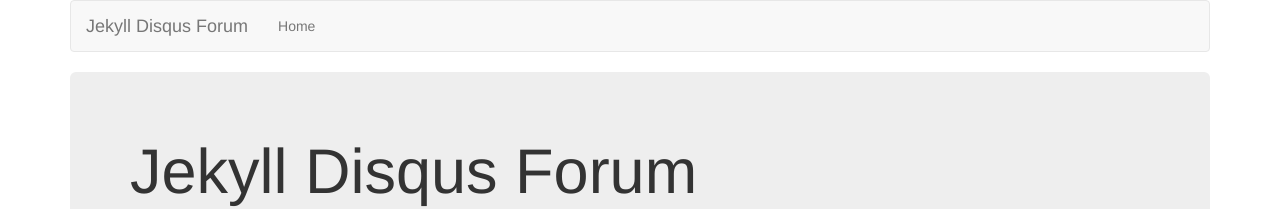
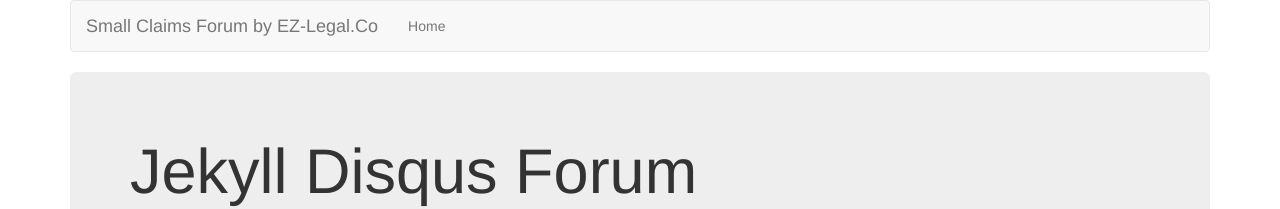
Before and after one commit to smallclaimslawsuits/forum, a Jekyll site: the page built from index.md, in a window 1280 px wide. Shown: the top 209 px of the page. Built offline with Jekyll 4.4.1, drawn with Linux system fonts in a browser that asks for light colours; nearby versions of some CDN libraries.

Commit message:
Updated config file with disqs api info

```diff
--- a/_config.yml
+++ b/_config.yml
@@ -1,8 +1,8 @@
 # Name of your blog (this will show up at the top of your page and in the RSS feed)
-name: Jekyll Disqus Forum
+name: Small Claims Forum by EZ-Legal.Co
 
 # Short description (goes below the title; it will also be used in the RSS feed)
-description: Forum created in Disqus
+description: Discussion Threads for Small Claims Filers
 
 # Your name, as you want it to appear underneath each post and in the footer
 author: Daniel Klco
@@ -10,16 +10,16 @@ author: Daniel Klco
 # Uncomment if you are planning to run the blog in a subdirectory
 # Note - if you enable this, and attempt to view your site locally you have to use the baseurl in your local path.
 # Example, you must use http://localhost:4000/path/to/blog
-baseurl: /Jekyll-Disqus-Forum
+baseurl: /forum
 
 # The URL of your actual domain. This will be used to make absolute links in the RSS feed.
-url: http://klcodanr.github.io/Jekyll-Disqus-Forum
+url: http://github.com/smallclaimslawsuits/forum
 
 # Exclude system files
 exclude: [.gitignore]
 
 # The disqus shortname for your forum
-disqus_shortname: jekylldisqusforum
+disqus_shortname: ezlegalblog
 
 # The public key for your disqus application
-disqus_publickey: cVy9WcjLl6TI8EbBAL6PDy8FqMr4gm3HXXfERv7anOYHj3AZAyO2jD66Pqqe71B0
+disqus_publickey: lA8ilTriSH7AUsjHdOaBmltFXu9qOqMgxqswaAUXFCbBMyxUov8snUT1M0hB2io6
```
